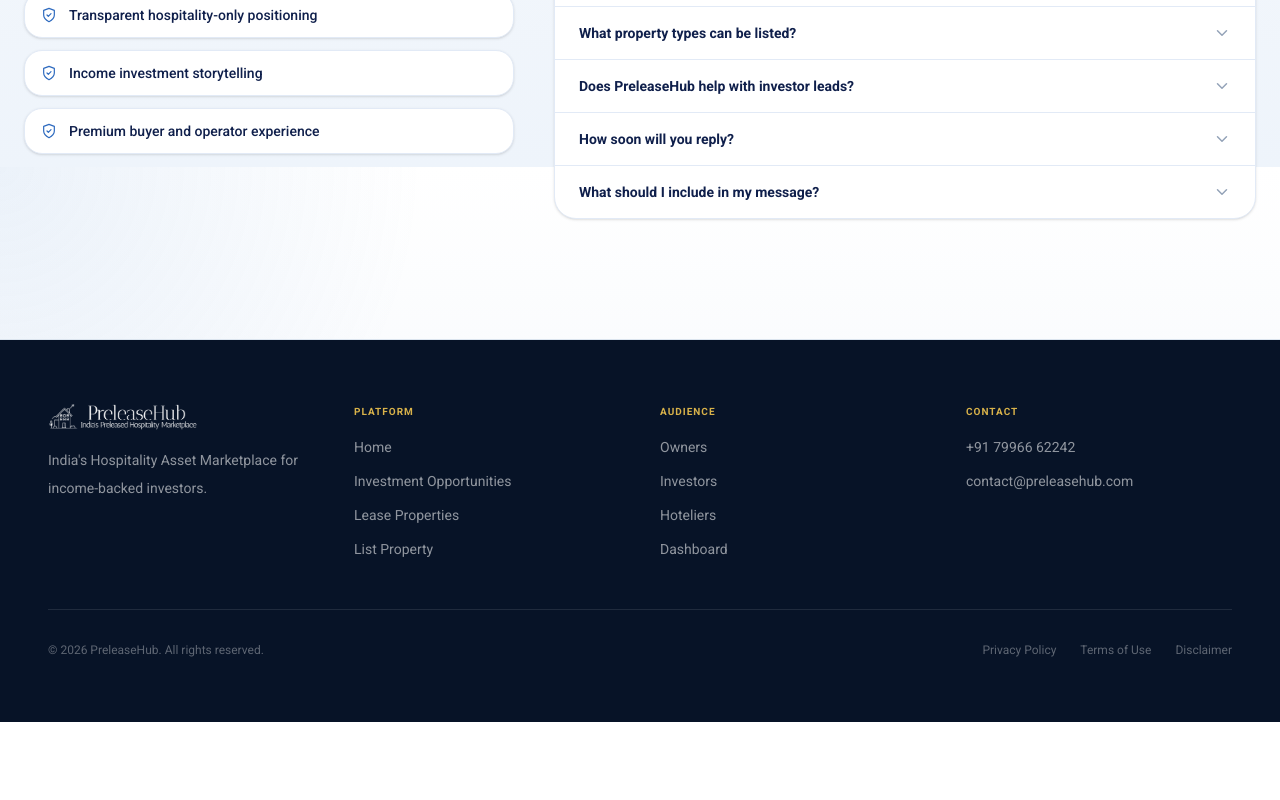
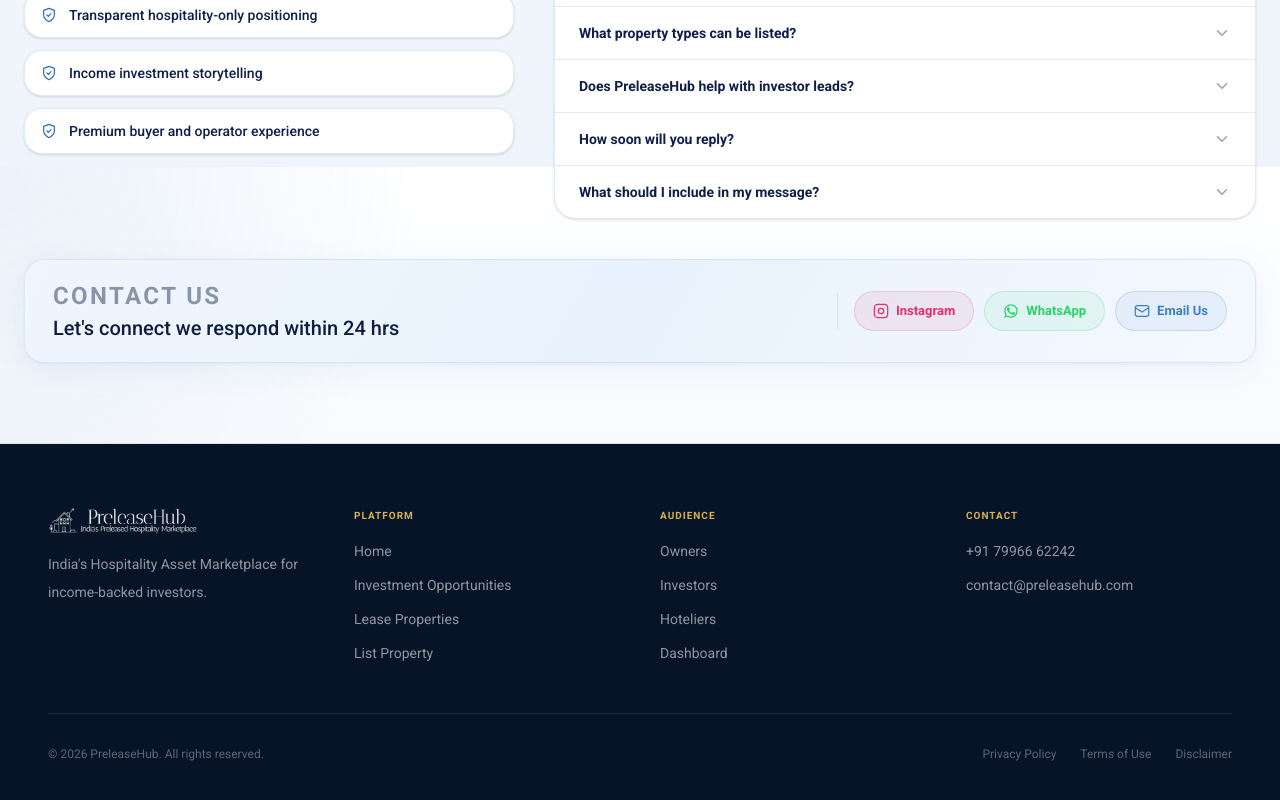
Before and after one commit to Sitesh100/preleased-hub, a Next.js app: page /about in a window 1280 px wide. Shown: the part 1433-2233 px from the top of the page. Before the commit the page ends 2155 px from the top, so only its background shows below. Built offline with nearby package versions, Linux system fonts and the light colour scheme.

Commit message:
fixed the contact bar issue

```diff
--- a/src/app/about/page.tsx
+++ b/src/app/about/page.tsx
@@ -1,4 +1,5 @@
 import About from '@/src/components/About/page'
+import ContactBar from '@/src/components/contact/Contactbar'
 import ContactFAQ from '@/src/components/contact/Contactfaq'
 import React from 'react'
 
@@ -8,7 +9,9 @@
         <About />
         <div className="mx-auto max-w-7xl px-6 py-14 md:py-20">
            <ContactFAQ />
+           <ContactBar />
         </div>
+
     </div>
   )
 }
--- a/src/components/About/page.tsx
+++ b/src/components/About/page.tsx
@@ -190,6 +190,7 @@
 
         </div>
       </div>
+
     </main>
   );
 }
--- /dev/null
+++ b/src/components/contact/Contactbar.tsx
@@ -0,0 +1,157 @@
+"use client";
+
+import Link from "next/link";
+
+/* ── icons as inline SVGs — no extra dep needed ── */
+const InstagramIcon = () => (
+  <svg viewBox="0 0 24 24" fill="none" stroke="currentColor" strokeWidth={1.8} strokeLinecap="round" strokeLinejoin="round" className="h-4 w-4">
+    <rect x="2" y="2" width="20" height="20" rx="5" ry="5" />
+    <circle cx="12" cy="12" r="4" />
+    <circle cx="17.5" cy="6.5" r="0.5" fill="currentColor" stroke="none" />
+  </svg>
+);
+
+const WhatsAppIcon = () => (
+  <svg viewBox="0 0 24 24" fill="currentColor" className="h-4 w-4">
+    <path d="M17.472 14.382c-.297-.149-1.758-.867-2.03-.967-.273-.099-.471-.148-.67.15-.197.297-.767.966-.94 1.164-.173.199-.347.223-.644.075-.297-.15-1.255-.463-2.39-1.475-.883-.788-1.48-1.761-1.653-2.059-.173-.297-.018-.458.13-.606.134-.133.298-.347.446-.52.149-.174.198-.298.298-.497.099-.198.05-.371-.025-.52-.075-.149-.669-1.612-.916-2.207-.242-.579-.487-.5-.669-.51-.173-.008-.371-.01-.57-.01-.198 0-.52.074-.792.372-.272.297-1.04 1.016-1.04 2.479 0 1.462 1.065 2.875 1.213 3.074.149.198 2.096 3.2 5.077 4.487.709.306 1.262.489 1.694.625.712.227 1.36.195 1.871.118.571-.085 1.758-.719 2.006-1.413.248-.694.248-1.289.173-1.413-.074-.124-.272-.198-.57-.347z" />
+    <path d="M12.004 2C6.48 2 2 6.478 2 12c0 1.85.502 3.58 1.38 5.065L2 22l5.085-1.333A9.955 9.955 0 0012.004 22C17.528 22 22 17.522 22 12S17.528 2 12.004 2zm0 18.18a8.174 8.174 0 01-4.17-1.14l-.299-.178-3.018.791.806-2.944-.195-.302A8.153 8.153 0 013.82 12c0-4.51 3.674-8.18 8.184-8.18 4.508 0 8.18 3.67 8.18 8.18 0 4.509-3.672 8.18-8.18 8.18z" />
+  </svg>
+);
+
+const MailIcon = () => (
+  <svg viewBox="0 0 24 24" fill="none" stroke="currentColor" strokeWidth={1.8} strokeLinecap="round" strokeLinejoin="round" className="h-4 w-4">
+    <rect x="2" y="4" width="20" height="16" rx="3" />
+    <path d="m2 7 9.293 6.293a1 1 0 0 0 1.414 0L22 7" />
+  </svg>
+);
+
+/* ── config — edit once here ── */
+const CONTACT = {
+  instagram: "https://instagram.com/preleasehub",
+  whatsapp: "https://wa.me/917566663242",
+  email: "mailto:connect@preleasehub.com",
+};
+
+/* ── button data ── */
+const BUTTONS = [
+  {
+    label: "Instagram",
+    href: CONTACT.instagram,
+    icon: InstagramIcon,
+    accent: "#E1306C",
+    bg: "rgba(225,48,108,0.08)",
+    border: "rgba(225,48,108,0.18)",
+  },
+  {
+    label: "WhatsApp",
+    href: CONTACT.whatsapp,
+    icon: WhatsAppIcon,
+    accent: "#25D366",
+    bg: "rgba(37,211,102,0.08)",
+    border: "rgba(37,211,102,0.2)",
+  },
+  {
+    label: "Email Us",
+    href: CONTACT.email,
+    icon: MailIcon,
+    accent: "#3D7FC5",
+    bg: "rgba(61,127,197,0.08)",
+    border: "rgba(61,127,197,0.2)",
+  },
+];
+
+export default function ContactBar() {
+  return (
+    <div
+      style={{
+        background: "linear-gradient(120deg, #f0f6ff 0%, #e8f2fc 50%, #f5f9ff 100%)",
+        border: "1px solid rgba(61,127,197,0.14)",
+        borderRadius: "20px",
+        padding: "20px 28px",
+        display: "flex",
+        alignItems: "center",
+        gap: "16px",
+        flexWrap: "wrap",
+        boxShadow: "0 8px 32px rgba(61,127,197,0.08), 0 1px 3px rgba(61,127,197,0.06)",
+      }}
+    >
+      {/* label */}
+      <div style={{ flex: "1 1 auto", minWidth: 0 }}>
+        <p
+          style={{
+            margin: 0,
+            fontWeight: 700,
+            letterSpacing: "0.1em",
+            textTransform: "uppercase",
+            color: "rgba(15,30,60,0.45)",
+          }}
+          className="text-2xl"
+        >
+          Contact Us
+        </p>
+        <p
+          style={{
+            margin: "2px 0 0",
+            fontWeight: 500,
+            color: "#0f1e3c",
+            whiteSpace: "nowrap",
+          }}
+          className="text-xl"
+        >
+          Let&apos;s connect we respond within 24 hrs
+        </p>
+      </div>
+
+      {/* divider */}
+      <div
+        style={{
+          width: "1px",
+          height: "36px",
+          background: "rgba(61,127,197,0.15)",
+          flexShrink: 0,
+        }}
+        aria-hidden
+      />
+
+      {/* buttons */}
+      <div style={{ display: "flex", gap: "10px", flexWrap: "wrap" }}>
+        {BUTTONS.map(({ label, href, icon: Icon, accent, bg, border }) => (
+          <Link
+            key={label}
+            href={href}
+            target="_blank"
+            rel="noopener noreferrer"
+            style={{
+              display: "inline-flex",
+              alignItems: "center",
+              gap: "7px",
+              padding: "9px 18px",
+              borderRadius: "50px",
+              border: `1px solid ${border}`,
+              background: bg,
+              color: accent,
+              fontSize: "13px",
+              fontWeight: 600,
+              textDecoration: "none",
+              transition: "transform 0.18s ease, box-shadow 0.18s ease, background 0.18s ease",
+              whiteSpace: "nowrap",
+            }}
+            onMouseEnter={(e) => {
+              (e.currentTarget as HTMLAnchorElement).style.transform = "translateY(-2px)";
+              (e.currentTarget as HTMLAnchorElement).style.boxShadow = `0 6px 20px ${border}`;
+              (e.currentTarget as HTMLAnchorElement).style.background = bg.replace("0.08", "0.14");
+            }}
+            onMouseLeave={(e) => {
+              (e.currentTarget as HTMLAnchorElement).style.transform = "translateY(0)";
+              (e.currentTarget as HTMLAnchorElement).style.boxShadow = "none";
+              (e.currentTarget as HTMLAnchorElement).style.background = bg;
+            }}
+          >
+            <Icon />
+            {label}
+          </Link>
+        ))}
+      </div>
+    </div>
+  );
+}
```
